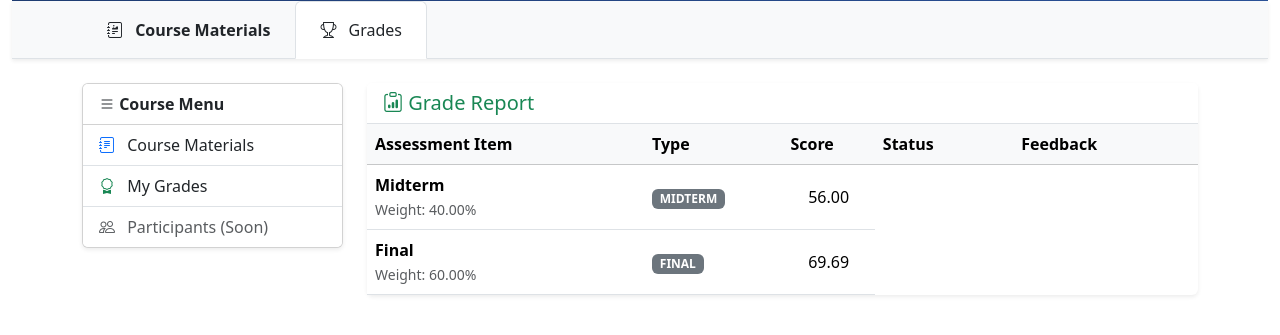
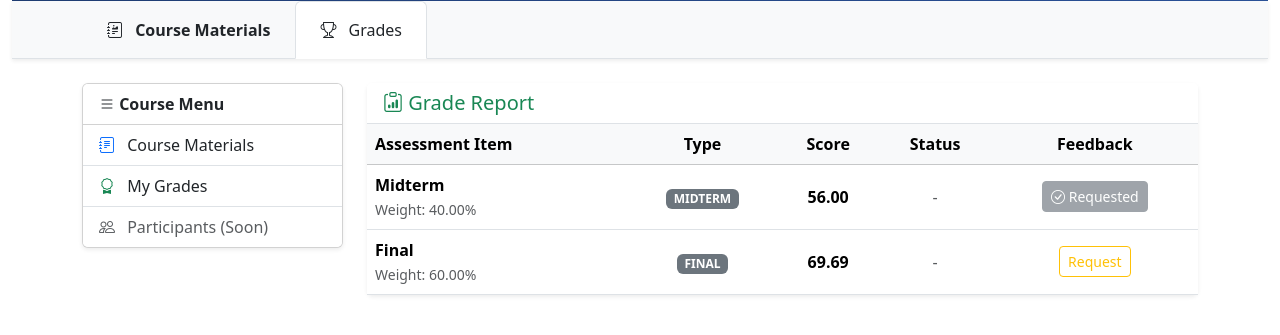
Before and after one commit to Mirket07/Acumie, a Django app: page /courses/1/ in a window 1280 px wide, after a click on "Grades". Shown: the part 279-614 px from the top of the page. Run offline with Django 5.2, Linux system fonts and the light colour scheme; a user stored in the database is signed in; data comes from the database, SQL or seed files in the repository; tables that the repository leaves empty hold one stand-in row (values such as "Sample post"); parts of the project's set-up code (start-up, migrations or seed data) failed here and were passed over.

Commit message:
Grades tablosuna request feedback özelliği eklendi

```diff
--- a/courses/templates/courses/course_detail.html
+++ b/courses/templates/courses/course_detail.html
@@ -3,6 +3,8 @@
 {% block title %}{{ course.code }} - {{ course.title }}{% endblock %}
 
 {% block content %}
+
+<div id="alert-container" class="container mt-3" style="position: fixed; top: 70px; right: 20px; z-index: 9999; max-width: 400px;"></div>
 
 <div class="container-fluid p-0 mb-4">
     <div class="p-5 text-white bg-dark" style="background: linear-gradient(90deg, #1e3c72 0%, #2a5298 100%);">
@@ -58,7 +60,6 @@
             <div class="tab-content" id="courseTabsContent">
 
                 <div class="tab-pane fade show active" id="course-content" role="tabpanel" aria-labelledby="course-tab">
-
                     <div class="alert alert-light border shadow-sm mb-4">
                         <h4 class="alert-heading text-primary"><i class="bi bi-info-circle"></i> General Info </h4>
                         <p>Welcome to <strong>{{ course.code }}</strong>. Here you can find all the weekly materials, slides, and announcements.</p>
@@ -105,7 +106,6 @@
                 </div>
 
                 <div class="tab-pane fade" id="grades-content" role="tabpanel" aria-labelledby="grades-tab">
-
                     <div class="card shadow-sm border-0">
                         <div class="card-header bg-white border-bottom">
                             <h5 class="mb-0 text-success"><i class="bi bi-clipboard-data"></i> Grade Report</h5>
@@ -115,16 +115,16 @@
                                 <thead class="table-light">
                                     <tr>
                                         {% if is_instructor %}
-                                            <th style="width: 20%;">Student</th>
+                                            <th>Student</th>
                                         {% endif %}
 
-                                        <th style="width: 30%;">Assessment Item</th>
-                                        <th style="width: 15%;">Type</th>
-                                        <th style="width: 10%;">Score</th>
-                                        <th style="width: 15%;">Status</th>
+                                        <th>Assessment Item</th>
+                                        <th class="text-center">Type</th>
+                                        <th class="text-center">Score</th>
+                                        <th class="text-center">Status</th>
 
                                         {% if not is_instructor %}
-                                            <th style="width: 20%;">Feedback</th>
+                                            <th class="text-center">Feedback</th>
                                         {% endif %}
                                     </tr>
                                 </thead>
@@ -134,17 +134,43 @@
                                             <tr>
                                                 {% if is_instructor %}
                                                     <td class="fw-bold text-primary">
-                                                {{ grade.student.get_full_name|default:grade.student.username }}</td>
+                                                        {{ grade.student.get_full_name|default:grade.student.username }}
+                                                    </td>
                                                 {% endif %}
 
                                                 <td>
                                                     <div class="fw-bold">{{ grade.assessment.get_type_display }}</div>
                                                     <small class="text-muted">Weight: {{ grade.assessment.weight_percentage }}%</small>
                                                 </td>
-                                                <td><span class="badge bg-secondary">{{ grade.assessment.type }}</span></td>
+
                                                 <td class="text-center">
+                                                    <span class="badge bg-secondary">{{ grade.assessment.type }}</span>
+                                                </td>
+
+                                                <td class="text-center fw-bold">
                                                     {{ grade.score_percentage }}
                                                 </td>
+
+                                                <td class="text-center">
+                                                    <span class="text-muted">-</span>
+                                                </td>
+
+                                                {% if not is_instructor %}
+                                                    <td class="text-center">
+                                                        {% if grade.assessment.id in requested_assessment_ids %}
+                                                            <button class="btn btn-sm btn-secondary" disabled>
+                                                                <i class="bi bi-check-circle"></i> Requested
+                                                            </button>
+                                                        {% else %}
+                                                            <button class="btn btn-sm btn-outline-warning request-btn"
+                                                                    data-url="{% url 'feedback:request_feedback' grade.assessment.id %}"
+                                                                    onclick="sendFeedbackRequest(this)">
+                                                                Request
+                                                            </button>
+                                                        {% endif %}
+                                                    </td>
+                                                {% endif %}
+
                                             </tr>
                                         {% endfor %}
                                     {% else %}
@@ -163,4 +189,64 @@
         </div>
     </div>
 </div>
+
+<script>
+function sendFeedbackRequest(btn) {
+    const url = btn.getAttribute('data-url');
+
+    // Basıldığında butonu pasif yap
+    btn.disabled = true;
+    btn.innerHTML = '<span class="spinner-border spinner-border-sm" role="status" aria-hidden="true"></span> Sending...';
+
+    fetch(url)
+    .then(response => response.json())
+    .then(data => {
+        const alertContainer = document.getElementById('alert-container');
+
+        if (data.status === 'success') {
+            // Butonu kalıcı olarak değiştir
+            btn.className = 'btn btn-sm btn-secondary';
+            btn.innerHTML = '<i class="bi bi-check-circle"></i> Requested';
+
+            // Yeşil mesaj göster
+            alertContainer.innerHTML = `
+                <div class="alert alert-success alert-dismissible fade show shadow" role="alert">
+                    <i class="bi bi-check-circle-fill me-2"></i> ${data.message}
+                    <button type="button" class="btn-close" data-bs-dismiss="alert" aria-label="Close"></button>
+                </div>
+            `;
+        } else {
+            // Hata varsa butonu eski haline getir
+            btn.disabled = false;
+            btn.innerHTML = 'Request';
+            btn.className = 'btn btn-sm btn-outline-warning request-btn';
+
+            // Sarı/Kırmızı mesaj göster
+            alertContainer.innerHTML = `
+                <div class="alert alert-warning alert-dismissible fade show shadow" role="alert">
+                    <i class="bi bi-exclamation-triangle-fill me-2"></i> ${data.message}
+                    <button type="button" class="btn-close" data-bs-dismiss="alert" aria-label="Close"></button>
+                </div>
+            `;
+        }
+
+        // Mesajı 3 saniye sonra otomatik gizle
+        setTimeout(() => {
+            const alertElement = alertContainer.querySelector('.alert');
+            if(alertElement) {
+                // Bootstrap 5 ile uyumlu kapatma yöntemi
+                const bsAlert = new bootstrap.Alert(alertElement);
+                bsAlert.close();
+            }
+        }, 3000);
+    })
+    .catch(error => {
+        console.error('Error:', error);
+        btn.disabled = false;
+        btn.innerHTML = 'Request';
+        alert('An error occurred. Please try again.');
+    });
+}
+</script>
+
 {% endblock %}
--- a/courses/views.py
+++ b/courses/views.py
@@ -2,11 +2,16 @@ from django.shortcuts import render, get_object_or_404
 from django.contrib.auth.decorators import login_required
 from .models import Course
 from grades.models import Grade
+# Yeni eklenen import
+from feedback.models import FeedbackRequest
 
 @login_required
 def course_detail_view(request, course_id):
     course = get_object_or_404(Course, id=course_id)
     sections = course.sections.prefetch_related('materials').all()
+
+    # Bu değişkeni template'e göndereceğiz
+    requested_assessment_ids = []
 
     if request.user.role == 'STUDENT':
         student_grades = Grade.objects.filter(
@@ -14,6 +19,12 @@ def course_detail_view(request, course_id):
             assessment__course=course
         ).select_related('assessment')
         is_instructor = False
+
+        # Öğrencinin bu derste daha önce feedback istediği sınavların ID'lerini çekiyoruz
+        requested_assessment_ids = list(FeedbackRequest.objects.filter(
+            student=request.user,
+            assessment__course=course
+        ).values_list('assessment_id', flat=True))
 
     elif request.user.role == 'INSTRUCTOR':
         student_grades = Grade.objects.filter(
@@ -30,6 +41,7 @@ def course_detail_view(request, course_id):
         'sections': sections,
         'student_grades': student_grades,
         'is_instructor': is_instructor,
+        'requested_assessment_ids': requested_assessment_ids, # Context'e ekledik
     }
 
     return render(request, 'courses/course_detail.html', context)
```
Also changed, not shown: feedback/views.py (+16 -11 lines).
